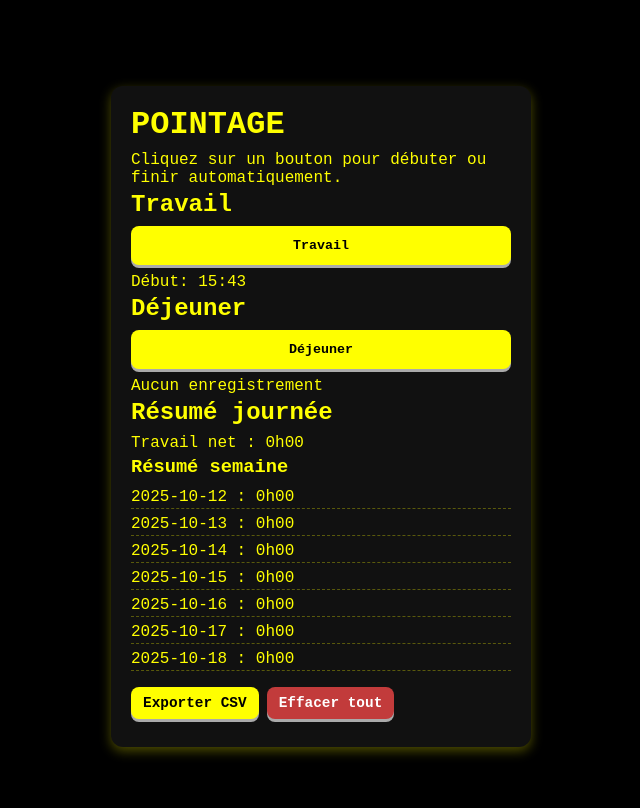
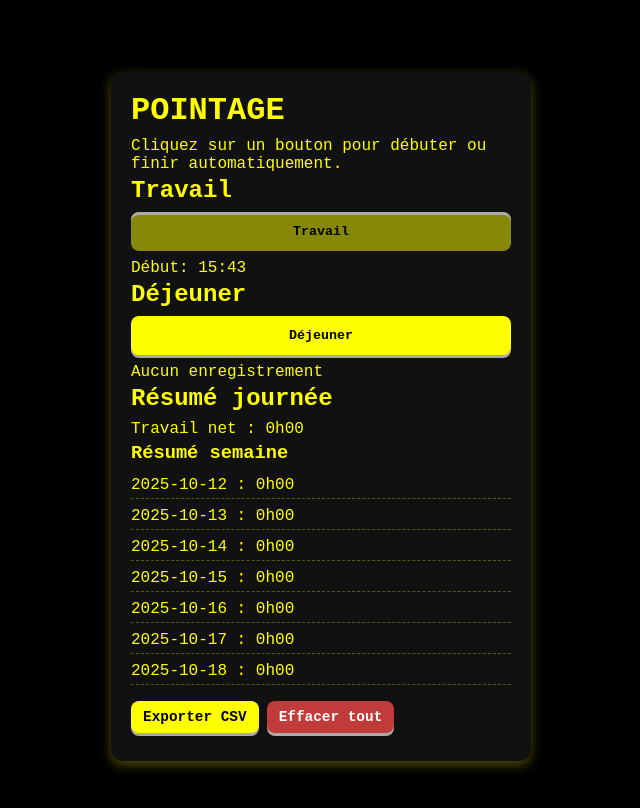
Before and after one commit to Aildesoursbn/pointage, a plain HTML site: page index.html in a window 1280 px wide. Both pictures are taken after a click on the button "Travail". Shown: the whole page, without its empty margins (319-959 px from the left). Drawn offline with Linux system fonts and the light colour scheme.

Commit message:
Mise à jour CSS et JS avec effets de sélection boutons

```diff
--- a/CSS/style.css
+++ b/CSS/style.css
@@ -32,7 +32,10 @@ body{
 h1,h2,h3{margin:0 0 8px;font-weight:700;}
 p,status,li{margin:4px 0;font-family:inherit;}
 ul{list-style:none;padding:0;margin:4px 0;}
-li{padding:2px 0;border-bottom:1px dashed rgba(255,255,0,0.3);}
+li{
+  padding:4px 0;
+  border-bottom:1px dashed rgba(255,255,0,0.3);
+}
 
 .btn{
   display:block;
@@ -46,13 +49,20 @@ li{padding:2px 0;border-bottom:1px dashed rgba(255,255,0,0.3);}
   font-weight:700;
   font-family:inherit;
   cursor:pointer;
-  transition: transform 0.15s ease, box-shadow 0.15s ease;
+  transition: transform 0.15s ease, box-shadow 0.15s ease, background-color 0.2s ease;
   box-shadow:0 3px 0 #aaa;
 }
 .btn:hover{transform: translateY(-2px);}
 .btn:active{transform: translateY(2px); box-shadow:0 1px 0 #aaa;}
 .btn.danger{background:var(--danger); color:#fff;}
 .btn.small{width:auto;padding:8px 12px;font-size:.9rem;margin-right:8px;}
+
+/* bouton actif */
+.btn.active{
+  background-color: rgba(255, 255, 0, 0.5);
+  color: #000;
+  box-shadow: inset 0 3px 0 #aaa;
+}
 
 /* effet poinçon */
 @keyframes punch {
--- a/js/app.js
+++ b/js/app.js
@@ -1,7 +1,11 @@
 (function(){
   const pad=n=>n<10?'0'+n:n;
   const timeStr=d=>pad(d.getHours())+':'+pad(d.getMinutes());
-  const secondsToHms=s=>{const h=Math.floor(s/3600), m=Math.floor((s%3600)/60); return `${h}h${pad(m)}`;}
+  const secondsToHms=s=>{
+    const h=Math.floor(s/3600);
+    const m=Math.floor((s%3600)/60);
+    return `${h}h${pad(m)}`;
+  };
   const today=()=>new Date().toISOString().slice(0,10);
 
   const workBtn=document.getElementById('workBtn');
@@ -29,39 +33,57 @@
   function toggle(action){
     const day=today();
     if(!data[day]) data[day]={};
+
     const startKey=action+'Start';
     const endKey=action+'End';
+    const btn = action==='work'?workBtn:lunchBtn;
+
     if(!data[day][startKey] || data[day][endKey]){
-      data[day][startKey]=new Date().toISOString();
+      // début → bouton actif
+      data[day][startKey] = new Date().toISOString();
       delete data[day][endKey];
+      btn.classList.add('active');
     } else {
-      data[day][endKey]=new Date().toISOString();
+      // fin → bouton normal
+      data[day][endKey] = new Date().toISOString();
+      btn.classList.remove('active');
     }
+
     saveData();
     render();
   }
 
-  workBtn.addEventListener('click',()=>{ toggle('work'); punchEffect(workBtn); });
-  lunchBtn.addEventListener('click',()=>{ toggle('lunch'); punchEffect(lunchBtn); });
+  workBtn.addEventListener('click', ()=>{ toggle('work'); punchEffect(workBtn); });
+  lunchBtn.addEventListener('click', ()=>{ toggle('lunch'); punchEffect(lunchBtn); });
   exportCsvBtn.addEventListener('click', exportCSV);
   clearAllBtn.addEventListener('click', clearAll);
 
   function render(){
     const day=today();
     const dayData=data[day]||{};
+
+    // statut Travail
     workStatus.textContent=dayData.workStart?`Début: ${timeStr(new Date(dayData.workStart))}`:'Aucun enregistrement';
-    if(dayData.workStart && dayData.workEnd) workStatus.textContent+=` - Fin: ${timeStr(new Date(dayData.workEnd))}`;
+    if(dayData.workStart && dayData.workEnd) workStatus.textContent += ` - Fin: ${timeStr(new Date(dayData.workEnd))}`;
+
+    // statut Déjeuner
     lunchStatus.textContent=dayData.lunchStart?`Début: ${timeStr(new Date(dayData.lunchStart))}`:'Aucun enregistrement';
-    if(dayData.lunchStart && dayData.lunchEnd) lunchStatus.textContent+=` - Fin: ${timeStr(new Date(dayData.lunchEnd))}`;
+    if(dayData.lunchStart && dayData.lunchEnd) lunchStatus.textContent += ` - Fin: ${timeStr(new Date(dayData.lunchEnd))}`;
 
+    // temps travail net
     let dailySec=0;
     if(dayData.workStart && dayData.workEnd){
-      dailySec=(new Date(dayData.workEnd)-new Date(dayData.workStart))/1000;
-      if(dayData.lunchStart && dayData.lunchEnd) dailySec-=(new Date(dayData.lunchEnd)-new Date(dayData.lunchStart))/1000;
-      dailySec=Math.max(0,dailySec);
+      dailySec = (new Date(dayData.workEnd)-new Date(dayData.workStart))/1000;
+      if(dayData.lunchStart && dayData.lunchEnd) dailySec -= (new Date(dayData.lunchEnd)-new Date(dayData.lunchStart))/1000;
+      dailySec = Math.max(0,dailySec);
     }
-    dailyTotal.textContent=secondsToHms(dailySec);
+    dailyTotal.textContent = secondsToHms(dailySec);
 
+    // boutons actifs si temps en cours
+    if(dayData.workStart && !dayData.workEnd) workBtn.classList.add('active'); else workBtn.classList.remove('active');
+    if(dayData.lunchStart && !dayData.lunchEnd) lunchBtn.classList.add('active'); else lunchBtn.classList.remove('active');
+
+    // résumé semaine
     weekSummary.innerHTML='';
     for(let i=0;i<7;i++){
       const d=new Date();
@@ -71,11 +93,11 @@
       let s=0;
       if(dd.workStart && dd.workEnd){
         s=(new Date(dd.workEnd)-new Date(dd.workStart))/1000;
-        if(dd.lunchStart && dd.lunchEnd) s-=(new Date(dd.lunchEnd)-new Date(dd.lunchStart))/1000;
+        if(dd.lunchStart && dd.lunchEnd) s -= (new Date(dd.lunchEnd)-new Date(dd.lunchStart))/1000;
         s=Math.max(0,s);
       }
       const li=document.createElement('li');
-      li.textContent=`${dayKey} : ${secondsToHms(s)}`;
+      li.textContent = `${dayKey} : ${secondsToHms(s)}`;
       weekSummary.appendChild(li);
     }
   }
@@ -90,7 +112,7 @@
         if(obj.lunchStart && obj.lunchEnd) dur-=(new Date(obj.lunchEnd)-new Date(obj.lunchStart))/1000;
         dur=Math.max(0,dur);
       }
-      csv+=`${day},${obj.workStart||''},${obj.workEnd||''},${obj.lunchStart||''},${obj.lunchEnd||''},${Math.round(dur)}\n`;
+      csv += `${day},${obj.workStart||''},${obj.workEnd||''},${obj.lunchStart||''},${obj.lunchEnd||''},${Math.round(dur)}\n`;
     }
     const blob=new Blob([csv],{type:'text/csv;charset=utf-8;'});
     const url=URL.createObjectURL(blob);
```
